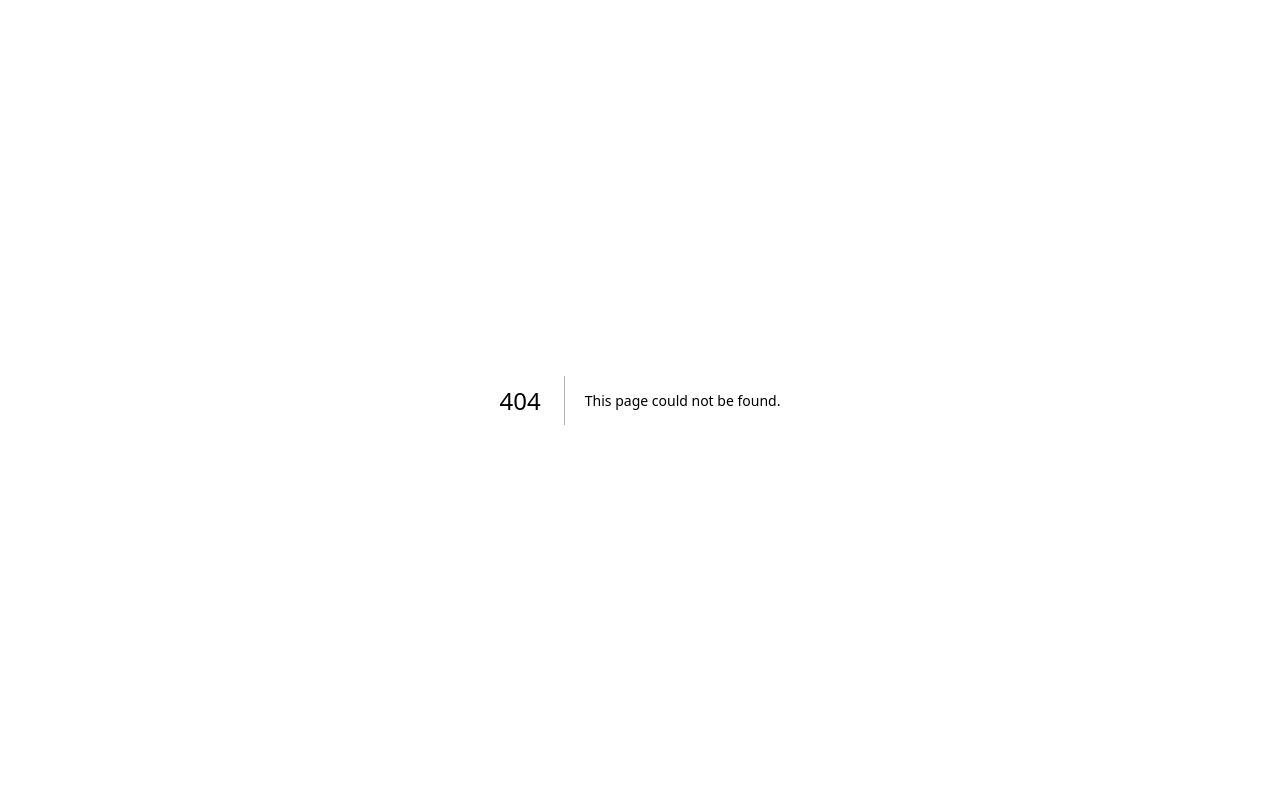
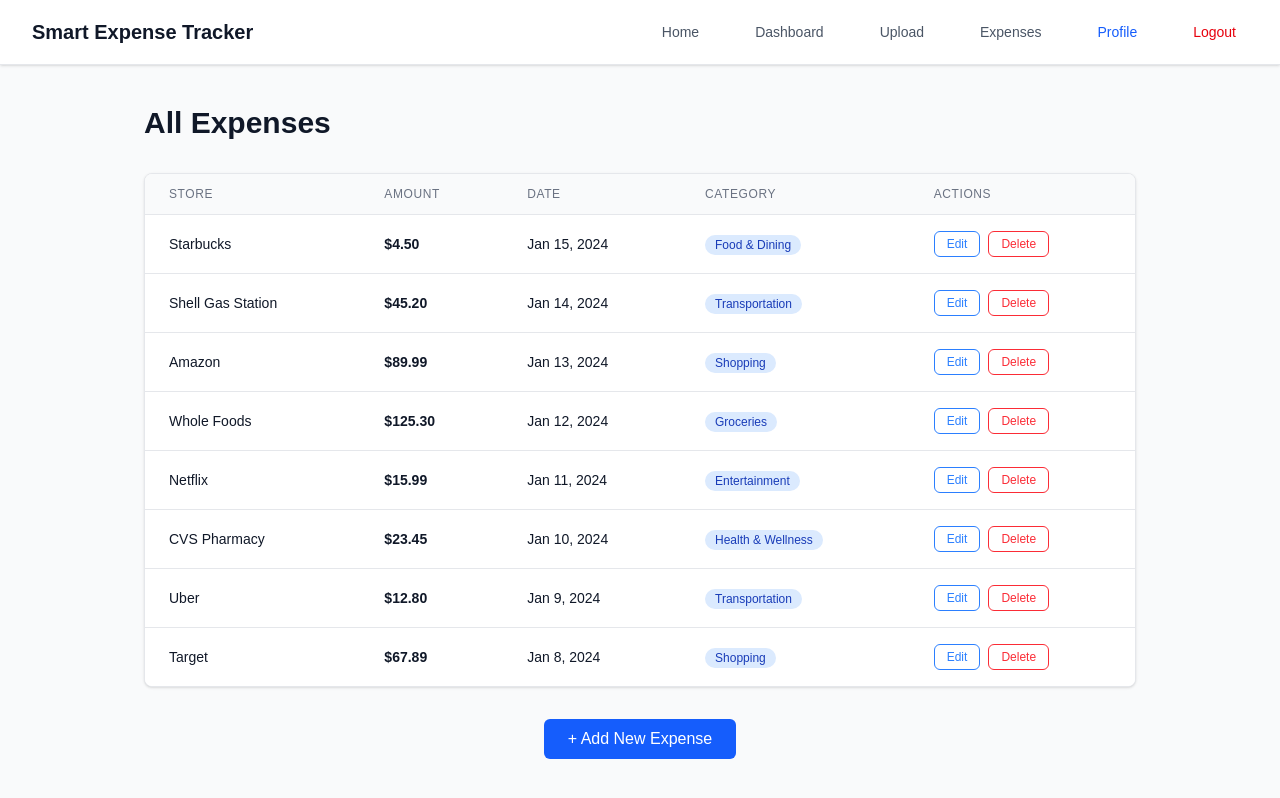
Before and after one commit to osid-alkourd/smart-expense-frontend, a Next.js app: page /expenses in a window 1280 px wide. Before the commit this address had no page. Built offline with nearby package versions, Linux system fonts and the light colour scheme.

Commit message:
add expenses page

```diff
--- a/app/components/UserHeader.tsx
+++ b/app/components/UserHeader.tsx
@@ -33,6 +33,12 @@
               className="text-gray-600 hover:text-gray-900 px-3 py-2 text-sm font-medium transition-colors duration-200"
             >
               Upload
+            </Link>
+            <Link
+              href="/expenses"
+              className="text-gray-600 hover:text-gray-900 px-3 py-2 text-sm font-medium transition-colors duration-200"
+            >
+              Expenses
             </Link>
             <Link
               href="/profile"
@@ -97,6 +103,12 @@
               Upload
             </Link>
             <Link
+              href="/expenses"
+              className="text-gray-600 hover:text-gray-900 block px-3 py-2 text-base font-medium transition-colors duration-200"
+            >
+              Expenses
+            </Link>
+            <Link
               href="/profile"
               className="text-blue-600 hover:text-blue-700 block px-3 py-2 text-base font-medium transition-colors duration-200"
             >
--- /dev/null
+++ b/app/expenses/page.tsx
@@ -0,0 +1,191 @@
+"use client";
+
+import UserHeader from "../components/UserHeader";
+
+export default function AllExpensesPage() {
+  // Static mock data for expenses
+  const expenses = [
+    {
+      id: 1,
+      store: "Starbucks",
+      amount: 4.50,
+      date: "2024-01-15",
+      category: "Food & Dining"
+    },
+    {
+      id: 2,
+      store: "Shell Gas Station",
+      amount: 45.20,
+      date: "2024-01-14",
+      category: "Transportation"
+    },
+    {
+      id: 3,
+      store: "Amazon",
+      amount: 89.99,
+      date: "2024-01-13",
+      category: "Shopping"
+    },
+    {
+      id: 4,
+      store: "Whole Foods",
+      amount: 125.30,
+      date: "2024-01-12",
+      category: "Groceries"
+    },
+    {
+      id: 5,
+      store: "Netflix",
+      amount: 15.99,
+      date: "2024-01-11",
+      category: "Entertainment"
+    },
+    {
+      id: 6,
+      store: "CVS Pharmacy",
+      amount: 23.45,
+      date: "2024-01-10",
+      category: "Health & Wellness"
+    },
+    {
+      id: 7,
+      store: "Uber",
+      amount: 12.80,
+      date: "2024-01-09",
+      category: "Transportation"
+    },
+    {
+      id: 8,
+      store: "Target",
+      amount: 67.89,
+      date: "2024-01-08",
+      category: "Shopping"
+    }
+  ];
+
+  const handleEdit = (expenseId: number) => {
+    // Placeholder for edit functionality
+    console.log("Edit expense:", expenseId);
+    alert(`Edit expense with ID: ${expenseId}`);
+  };
+
+  const handleDelete = (expenseId: number) => {
+    // Placeholder for delete functionality
+    console.log("Delete expense:", expenseId);
+    alert(`Delete expense with ID: ${expenseId}`);
+  };
+
+  const handleAddNew = () => {
+    // Placeholder for add new expense functionality
+    console.log("Add new expense");
+    alert("Add new expense functionality will be implemented");
+  };
+
+  const formatCurrency = (amount: number) => {
+    return new Intl.NumberFormat('en-US', {
+      style: 'currency',
+      currency: 'USD'
+    }).format(amount);
+  };
+
+  const formatDate = (dateString: string) => {
+    return new Date(dateString).toLocaleDateString('en-US', {
+      year: 'numeric',
+      month: 'short',
+      day: 'numeric'
+    });
+  };
+
+  return (
+    <div className="min-h-screen bg-gray-50">
+      <UserHeader />
+
+      <div className="max-w-5xl mx-auto py-10 px-4">
+        {/* Page Title */}
+        <h1 className="text-3xl font-bold text-gray-900 mb-8">
+          All Expenses
+        </h1>
+
+        {/* Expenses Table */}
+        <div className="bg-white rounded-lg shadow-sm border border-gray-200 overflow-hidden">
+          <div className="overflow-x-auto">
+            <table className="min-w-full divide-y divide-gray-200">
+              {/* Table Header */}
+              <thead className="bg-gray-50">
+                <tr>
+                  <th className="px-6 py-3 text-left text-xs font-medium text-gray-500 uppercase tracking-wider">
+                    Store
+                  </th>
+                  <th className="px-6 py-3 text-left text-xs font-medium text-gray-500 uppercase tracking-wider">
+                    Amount
+                  </th>
+                  <th className="px-6 py-3 text-left text-xs font-medium text-gray-500 uppercase tracking-wider">
+                    Date
+                  </th>
+                  <th className="px-6 py-3 text-left text-xs font-medium text-gray-500 uppercase tracking-wider">
+                    Category
+                  </th>
+                  <th className="px-6 py-3 text-left text-xs font-medium text-gray-500 uppercase tracking-wider">
+                    Actions
+                  </th>
+                </tr>
+              </thead>
+
+              {/* Table Body */}
+              <tbody className="bg-white divide-y divide-gray-200">
+                {expenses.map((expense) => (
+                  <tr key={expense.id} className="hover:bg-gray-50 transition-colors duration-150">
+                    <td className="px-6 py-4 whitespace-nowrap">
+                      <div className="text-sm font-medium text-gray-900">
+                        {expense.store}
+                      </div>
+                    </td>
+                    <td className="px-6 py-4 whitespace-nowrap">
+                      <div className="text-sm font-semibold text-gray-900">
+                        {formatCurrency(expense.amount)}
+                      </div>
+                    </td>
+                    <td className="px-6 py-4 whitespace-nowrap">
+                      <div className="text-sm text-gray-900">
+                        {formatDate(expense.date)}
+                      </div>
+                    </td>
+                    <td className="px-6 py-4 whitespace-nowrap">
+                      <span className="inline-flex items-center px-2.5 py-0.5 rounded-full text-xs font-medium bg-blue-100 text-blue-800">
+                        {expense.category}
+                      </span>
+                    </td>
+                    <td className="px-6 py-4 whitespace-nowrap text-sm font-medium space-x-2">
+                      <button
+                        onClick={() => handleEdit(expense.id)}
+                        className="border-blue-500 text-blue-500 hover:bg-blue-50 px-3 py-1 rounded-md border transition duration-200 text-xs"
+                      >
+                        Edit
+                      </button>
+                      <button
+                        onClick={() => handleDelete(expense.id)}
+                        className="border-red-500 text-red-500 hover:bg-red-50 px-3 py-1 rounded-md border transition duration-200 text-xs"
+                      >
+                        Delete
+                      </button>
+                    </td>
+                  </tr>
+                ))}
+              </tbody>
+            </table>
+          </div>
+        </div>
+
+        {/* Add New Expense Button */}
+        <div className="mt-8 flex justify-center">
+          <button
+            onClick={handleAddNew}
+            className="bg-blue-600 text-white py-2 px-6 rounded-md hover:bg-blue-700 transition duration-200 font-medium"
+          >
+            + Add New Expense
+          </button>
+        </div>
+      </div>
+    </div>
+  );
+}
```
